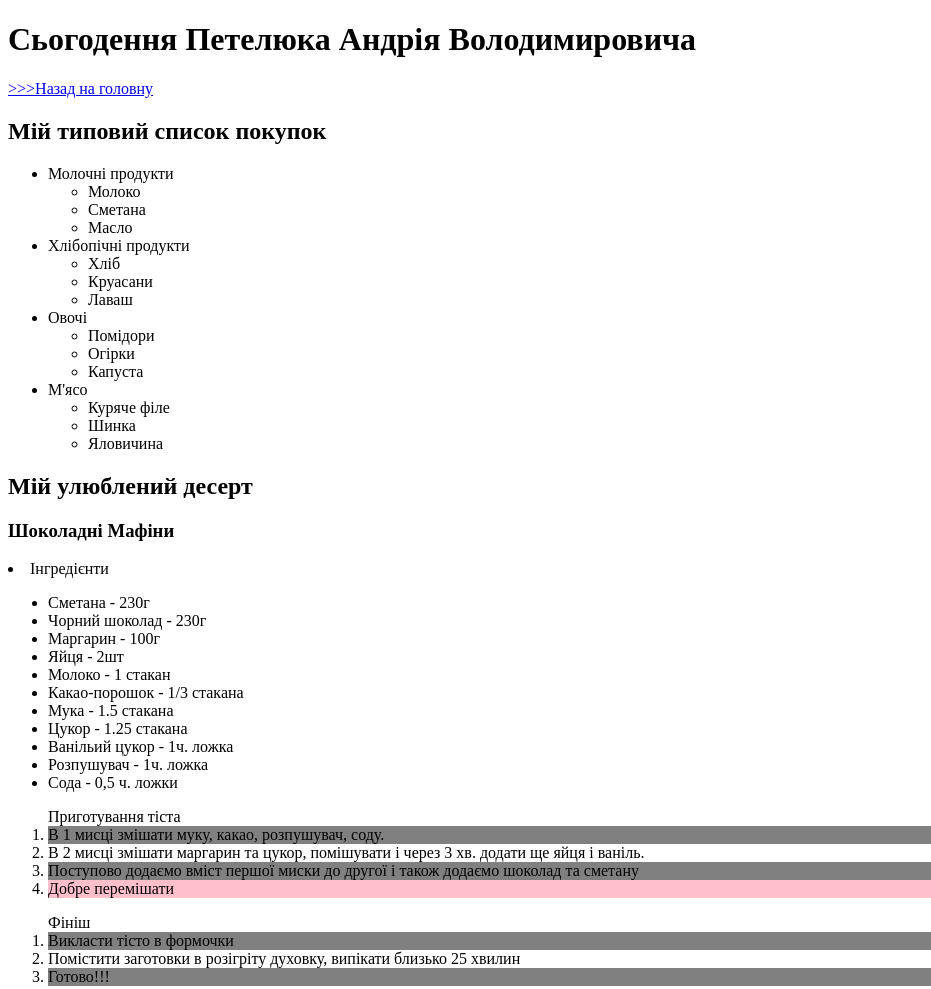
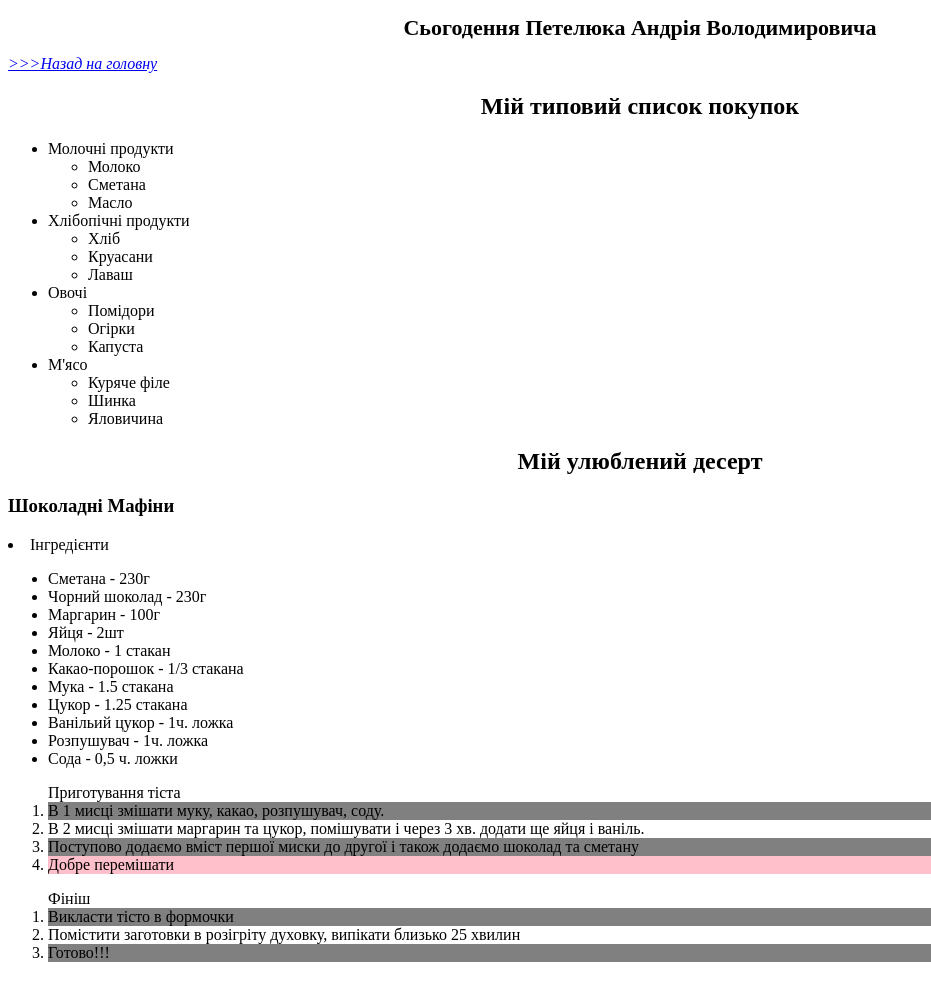
Before and after one commit to JNVLuriy/4, a plain HTML site: page novadays.html in a window 1280 px wide. Shown: the whole page, without its empty margins (0-931 px from the left). Drawn offline with Linux system fonts and the light colour scheme.

Commit message:
Update novadays.html

```diff
--- a/novadays.html
+++ b/novadays.html
@@ -3,12 +3,12 @@
 
 <head>
     <meta charset="UTF-8">
-    <h1> Сьогодення Петелюка Андрія Володимировича </h2>
+    <h1 align="center"; style="font-size: 22px"> Сьогодення Петелюка Андрія Володимировича </h2>
   </head>
 
 <body>
-   <a href="https://github.com/JNVLuriy/123/blob/main/index.html"> >>>Назад на головну </a> <br>
-    <h2> Мій типовий список покупок </h2>
+   <a href="https://github.com/JNVLuriy/123/blob/main/index.html"; style="font-style: italic";> >>>Назад на головну </a> <br>
+    <h2 align="center";> Мій типовий список покупок </h2>
     <ul>
 	<li> Молочні продукти
     <ul>
@@ -39,7 +39,7 @@
  </li>
 </ul>
 </ul>
-    <h2> Мій улюблений десерт </h2>
+    <h2 align="center";> Мій улюблений десерт </h2>
     <h3> Шоколадні Мафіни </h3>
 
 	<li> Інгредієнти
```
